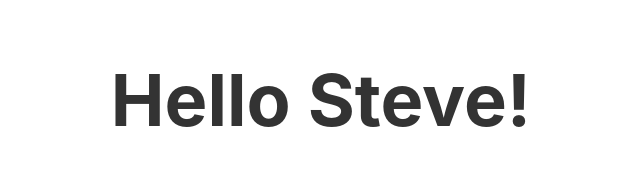
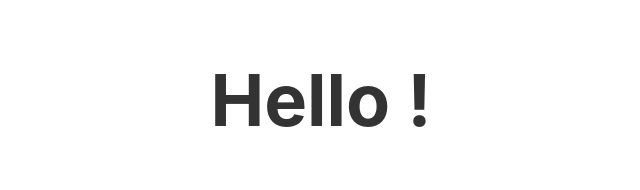
Before and after one commit to abtin/svelte-tutorial, a Svelte app: page / in a window 1280 px wide. Shown: the top 190 px of the page, without its empty margins (319-959 px from the left). Built offline with nearby package versions, Linux system fonts and the light colour scheme.

Commit message:
add event handler for the text field

```diff
--- a/src/App.svelte
+++ b/src/App.svelte
@@ -1,10 +1,13 @@
 <script>
-	let name="Steve";
+	let name="";
 	let src="favicon.png"
 	let count = 0;
 
 	const incrementCounter = () => {
 		count++;
+	}
+	const handleInput = (event) => {
+		name = event.target.value;
 	}
 </script>
 
@@ -12,7 +15,7 @@
 	<h1>Hello {name}!</h1>
 <!--	<h3>Counter: {count}</h3>-->
 <!--	<button on:click={incrementCounter}>Add 1 to counter</button>-->
-	<input type="text">
+	<input type="text" on:input={handleInput}>
 	<img {src} alt="Svelte icon">
 </main>
 
```
